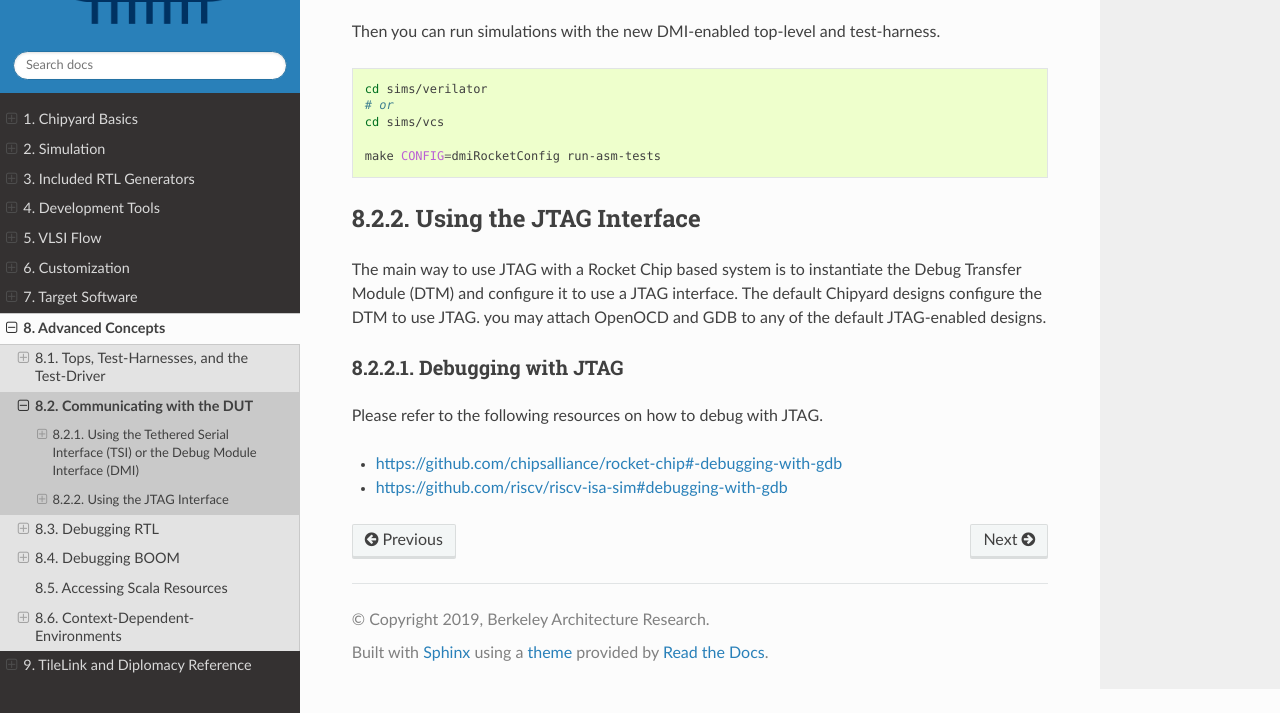
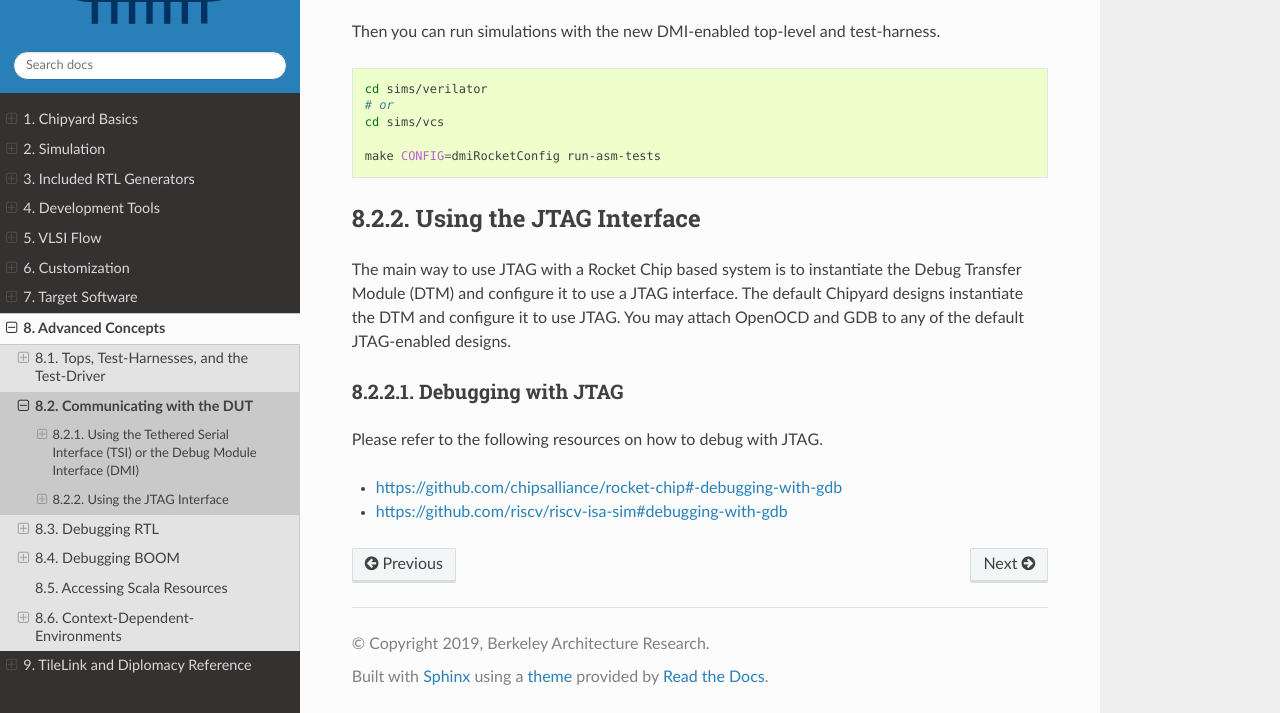
Before and after one commit to ucb-bar/chipyard, a Sphinx documentation site: the page built from docs/Advanced-Concepts/Chip-Communication.rst, in a window 1280 px wide and 900 px high, scrolled down 3844 px, cut to the strip 187-900 px from the top of the window. Built offline with Sphinx 7.4.7 and the Read the Docs theme 2.0.0, drawn with Linux system fonts in a browser that asks for light colours.

```diff
--- a/docs/Advanced-Concepts/Chip-Communication.rst
+++ b/docs/Advanced-Concepts/Chip-Communication.rst
@@ -130,7 +130,8 @@
 ------------------------
 
 The main way to use JTAG with a Rocket Chip based system is to instantiate the Debug Transfer Module (DTM)
-and configure it to use a JTAG interface. The default Chipyard designs configure the DTM to use JTAG. you may attach OpenOCD and GDB to any of the default JTAG-enabled designs.
+and configure it to use a JTAG interface. The default Chipyard designs instantiate the DTM and configure it
+to use JTAG. You may attach OpenOCD and GDB to any of the default JTAG-enabled designs.
 
 Debugging with JTAG
 ~~~~~~~~~~~~~~~~~~~~~~~~~~~~~~~~~~~~~~~~~~~~~~~~~~~~~~~
```
Also changed, not shown: 1 other file.
